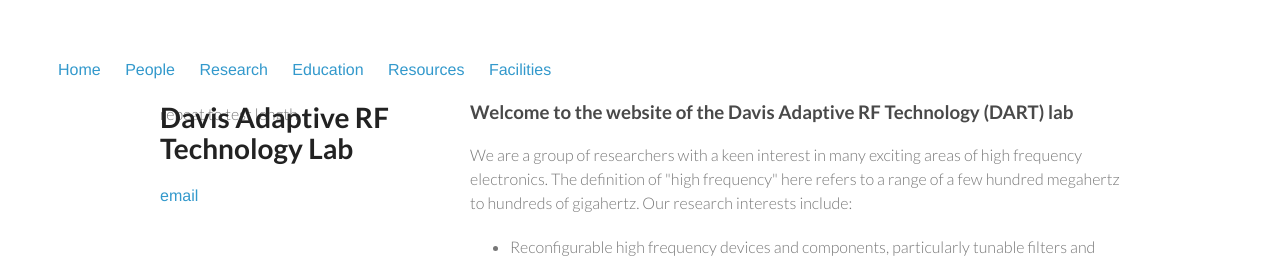
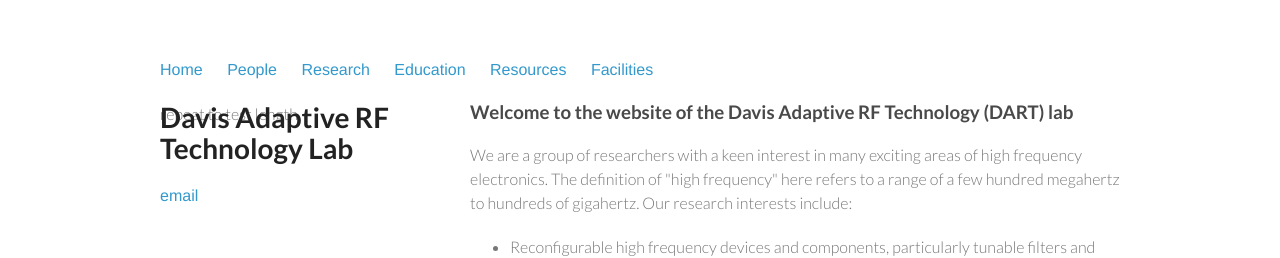
Before and after one commit to ucdart/ucdart.github.io, a Jekyll site: the page built from index.html, in a window 1280 px wide. Shown: the top 258 px of the page. Built offline with Jekyll 4.4.1, drawn with Linux system fonts in a browser that asks for light colours.

Commit message:
Update styles.css

```diff
--- a/stylesheets/styles.css
+++ b/stylesheets/styles.css
@@ -30,6 +30,11 @@ h2 {
 
 h3, h4, h5, h6 {
   color:#494949;
+}
+
+nav {
+  width:960px;
+  margin:0 auto;
 }
 
 nav ul, footer ul {
```
